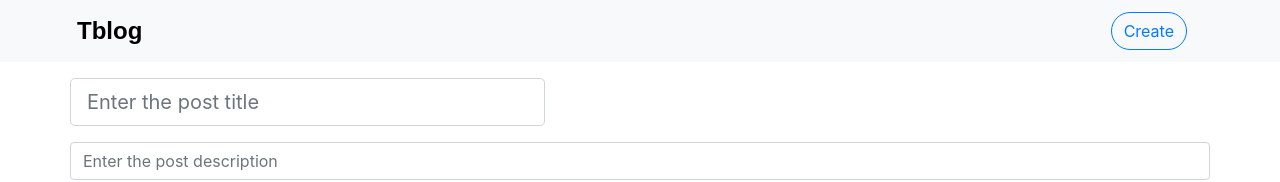
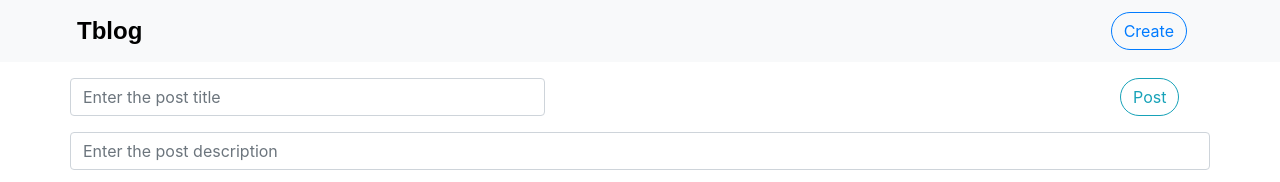
Before and after one commit to qtsky89/tblog, a Nuxt app in the folder tblog_vue/: page /create in a window 1280 px wide. Shown: the top 182 px of the page. Built offline with nearby package versions, Linux system fonts and the light colour scheme; what mavon-editor would draw is missing.

Commit message:
[#6] Added post button

```diff
--- a/tblog_vue/pages/create.vue
+++ b/tblog_vue/pages/create.vue
@@ -6,9 +6,12 @@
           <b-form-input
             v-model="title"
             class="mt-3"
-            size="lg"
+            size="md"
             placeholder="Enter the post title"
           />
+        </b-col>
+        <b-col class="post-button" sm="2" offset-sm="5">
+          <b-button pill variant="outline-info" class="mt-3">Post</b-button>
         </b-col>
       </b-row>
       <b-row>
@@ -77,7 +80,6 @@ export default {
         undo: true,
         redo: true,
         trash: true,
-        save: true,
         navigation: true,
         alignleft: true,
         aligncenter: true,
@@ -100,4 +102,8 @@ export default {
   height: 65vh;
   border: 1px solid #ced4da;
 }
+
+.post-button {
+  padding-left: 100px;
+}
 </style>
```
